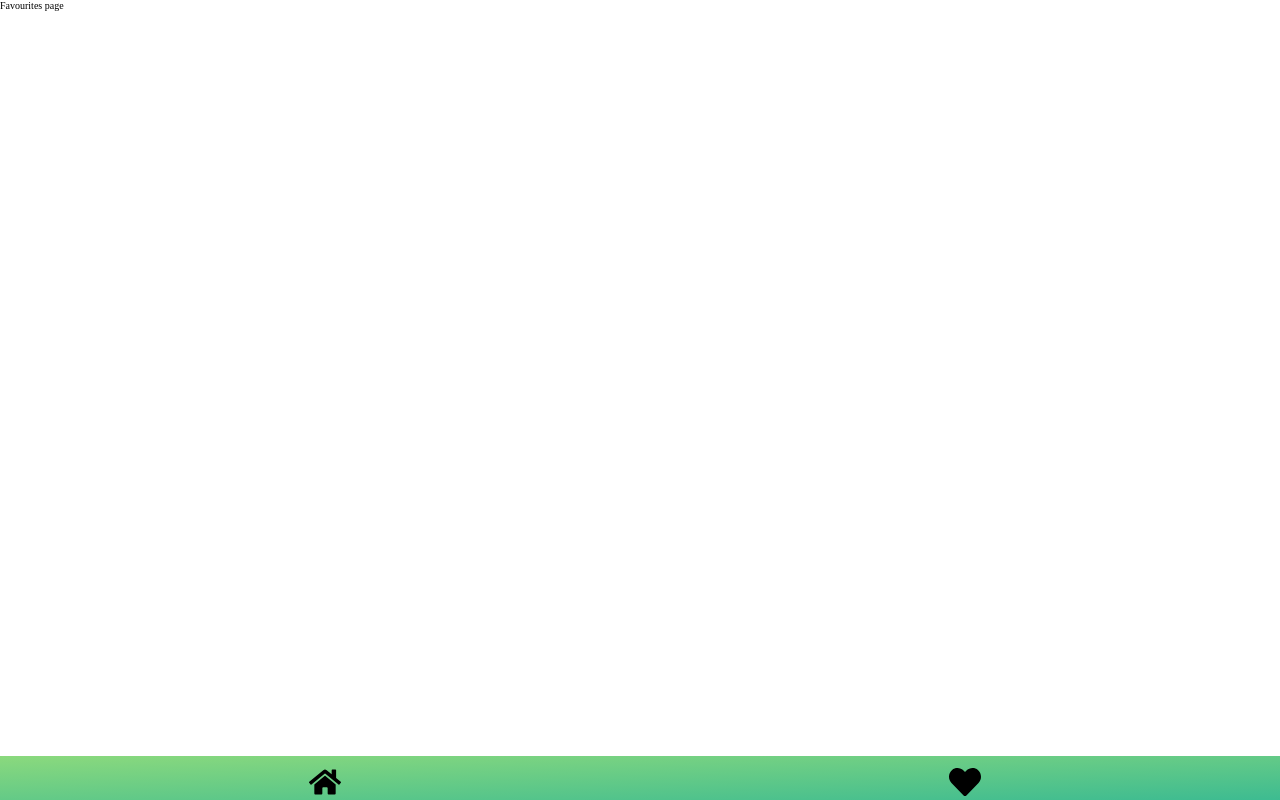
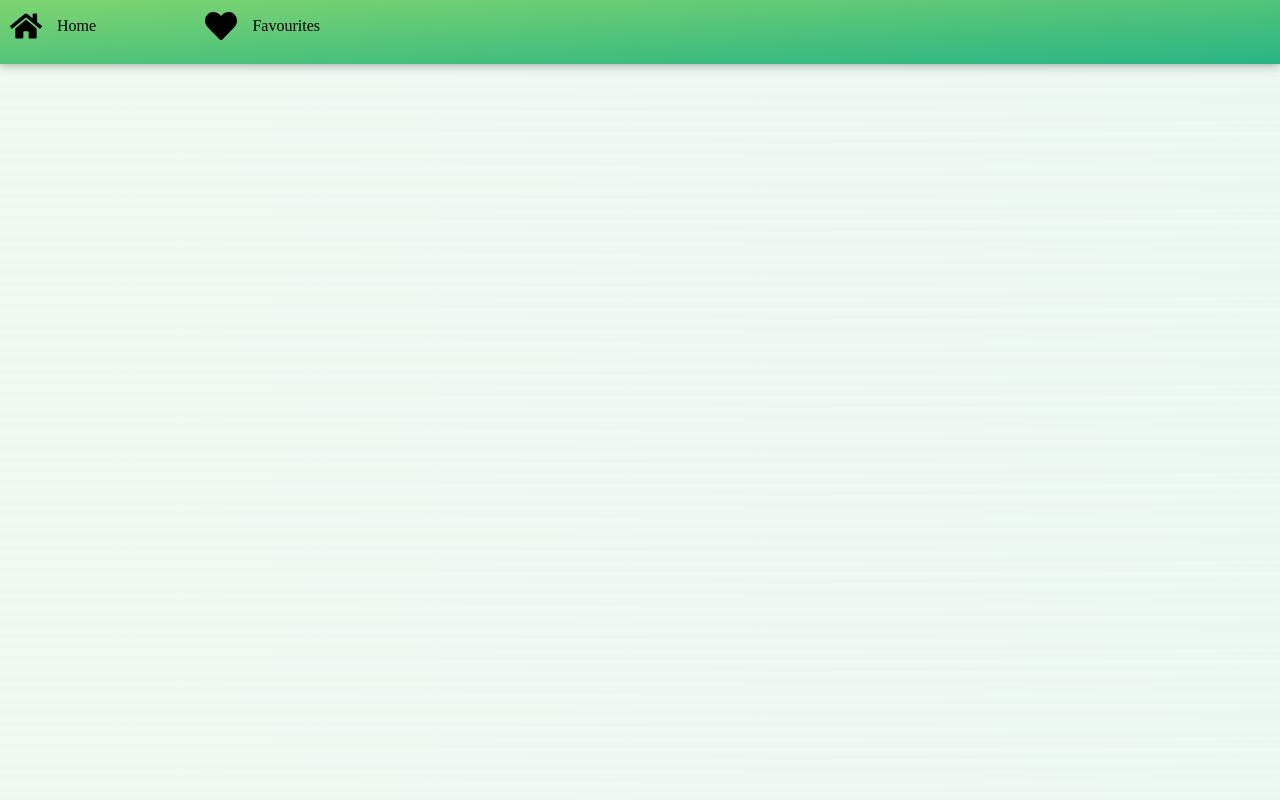
Before and after one commit to ccweerasinghe1994/image-app, a Next.js app: page /favourites in a window 1280 px wide. Built offline with nearby package versions, Linux system fonts and the light colour scheme.

Commit message:
hom epage com ponent styles are almost finished

```diff
--- a/components/card.component.jsx
+++ b/components/card.component.jsx
@@ -14,7 +14,8 @@ const Card = ({profile_image,small,tags="#test#test#test",description,likes=32,u
         <div className="card__footer">
             <div className="card__footer-likes">
                 <div className="card__footer-likes-icon">
-                    <Image src={"/static/icons/like.svg"} height={20} width={20} alt={"like icons"}/>
+                    <Image className={"card__footer-likes-icon-heart"} src={"/static/icons/like.svg"} height={20} width={20} alt={"like icons"}/>
+
                 </div>
                 <div className="card__footer-likes-text">
                     {likes||null} likes
@@ -22,8 +23,7 @@ const Card = ({profile_image,small,tags="#test#test#test",description,likes=32,u
 
                </div>
             <p className="card__footer-text">
-                {description || " Lorem ipsum dolor sit, amet consectetur adipisicing elit.\n" +
-                    "                Repellat impedit"}
+                {description || " Lorem ipsum dolor sit, amet consectetur adipisicing "}
             </p>
             <div className="card__footer-tags">
                 <a href="#">
--- a/components/nav-bar.jsx
+++ b/components/nav-bar.jsx
@@ -7,14 +7,25 @@ const NavBar = ()=>(
             <div className="navbar-nav__link">
                 <Link href="/">
                     <a>
-                        <Image src={"/static/icons/home.svg"} height={32} width={32} alt={"home icon"}/>
+                        <div className="navbar-nav__link-wrapper">
+                            <Image src={"/static/icons/home.svg"} height={32} width={32} alt={"home icon"}/>
+                            <div className="navbar-nav__link-text">Home</div>
+                        </div>
+
                     </a>
                 </Link>
             </div>
             <div className="navbar-nav__link">
                 <Link href="/favourites">
                     <a>
-                        <Image src={"/static/icons/like.svg"} height={32} width={32} alt={"favourites icon"}/>
+                        <div className="navbar-nav__link-wrapper">
+
+                                <Image className={"navbar-nav__link-image"} src={"/static/icons/like.svg"} height={32} width={32} alt={"favourites icon"}/>
+
+
+                        <div className="navbar-nav__link-text">Favourites</div>
+                        </div>
+
                     </a>
                 </Link>
             </div>
--- a/pages/_app.js
+++ b/pages/_app.js
@@ -3,8 +3,9 @@ import NavBar from "../components/nav-bar";
 
 function MyApp({ Component, pageProps }) {
   return <div>
+    <NavBar/>
     <Component {...pageProps} />
-    <NavBar/>
+
   </div>
 }
 
--- a/styles/_base/_base.scss
+++ b/styles/_base/_base.scss
@@ -5,6 +5,11 @@ html {
 body {
   //   padding: 3rem;
   box-sizing: border-box;
+  background-image: linear-gradient(
+                  to right bottom,
+                  rgba($color-primary-light, 0.1),
+                  rgba($color-primary-dark, 0.1)
+  );
 }
 
 a {
--- a/styles/_base/_mixins.scss
+++ b/styles/_base/_mixins.scss
@@ -20,7 +20,7 @@
       @content
     }
   }
-  @if $breakpoint == tab-land {
+  @if $breakpoint == laptop {
     @media (min-width: 1800px) {
       @content
     }
--- a/styles/_base/_variables.scss
+++ b/styles/_base/_variables.scss
@@ -12,5 +12,6 @@ $color-gray-light: #f7f7f7;
 $color-gray-light-2: #eee;
 
 $color-gray: #777;
+$color-gray-light-3: rgba(119, 119, 119, 0.48);
 $color-white: #fff;
 $color-black: #000;
--- a/styles/components/_card.scss
+++ b/styles/components/_card.scss
@@ -2,16 +2,17 @@
 
   font-size: 1.6rem;
   color: $color-gray;
-
+  background-image: linear-gradient(
+                  to right bottom,
+                  rgba($color-primary-light, 0.1),
+                  rgba($color-primary-dark, 0.1)
+  );
+  box-shadow: 0 0.1rem 1rem rgba($color: $color-black, $alpha: 0.15);
   &__header {
     display: flex;
     align-items: center;
     padding: 1rem;
-    background-image: linear-gradient(
-                    to right bottom,
-                    rgba($color-primary-light, 0.1),
-                    rgba($color-primary-dark, 0.1)
-    );
+
 
     //margin-bottom: 1rem;
 
@@ -37,29 +38,35 @@
   }
 
   &__footer {
-    margin-top: 1rem;
+
+    padding: 2rem;
 
     &-likes {
       display: flex;
       justify-content: flex-start;
-
-      &-icon, &-text {
+      margin-bottom: 1rem;
+      &-text {
         margin-left: 1rem;
+        color: $color-tertiary-light;
+        cursor: pointer;
       }
 
-      &-text {
-        color: $color-tertiary-light;
-        cursor: pointer;
-
-      }
+      //&-icon {
+      //
+      //}
     }
 
-    &-text {
-    }
+    //&-text {
+    //}
 
     &-tags {
       color: $color-tertiary-light;
+      margin-bottom: 1rem;
 
+    }
+
+    &-comments {
+      color: $color-gray-light-3;
     }
   }
 }
--- a/styles/components/_home.scss
+++ b/styles/components/_home.scss
@@ -1,3 +1,6 @@
 .main{
-  margin-top: 1rem;
+  margin-top: 2rem;
+  @include respond(tab-land ){
+    margin-top: 8rem;
+  }
 }
--- a/styles/components/_navigation.scss
+++ b/styles/components/_navigation.scss
@@ -3,17 +3,48 @@
   bottom: 0;
   background-image: linear-gradient(
                   to right bottom,
-                  rgba($color-primary-light, 0.9),
-                  rgba($color-primary-dark, 0.9)
+                  rgba($color-primary-light, 1),
+                  rgba($color-primary-dark, 1)
   );
   width: 100vw;
   z-index: 1;
+
+  @include respond(tab-land){
+    top: 0;
+    bottom: 92%;
+    box-shadow: 0 0.1rem 1rem rgba($color: $color-black, $alpha: 0.35);
+  }
+
   .navbar-nav {
     padding-top: 1rem;
     display: flex;
     justify-content: space-around;
+    @include respond(tab-land){
+      width: 25%;
+
+      justify-content: space-between;
+    }
     &__link{
       margin-left: 10px;
+
+      &-wrapper{
+        display: flex;
+        align-items: center;
+
+      }
+      &-text{
+        padding-left: 1.5rem;
+        font-size: 1.6rem;
+        display: none;
+        @include respond(tab-land ){
+          display:flex;
+        }
+
+      }
+
+      &-image{
+        filter: brightness(0);
+      }
     }
   }
 
```
Also changed, not shown: public/static/icons/like.svg.
